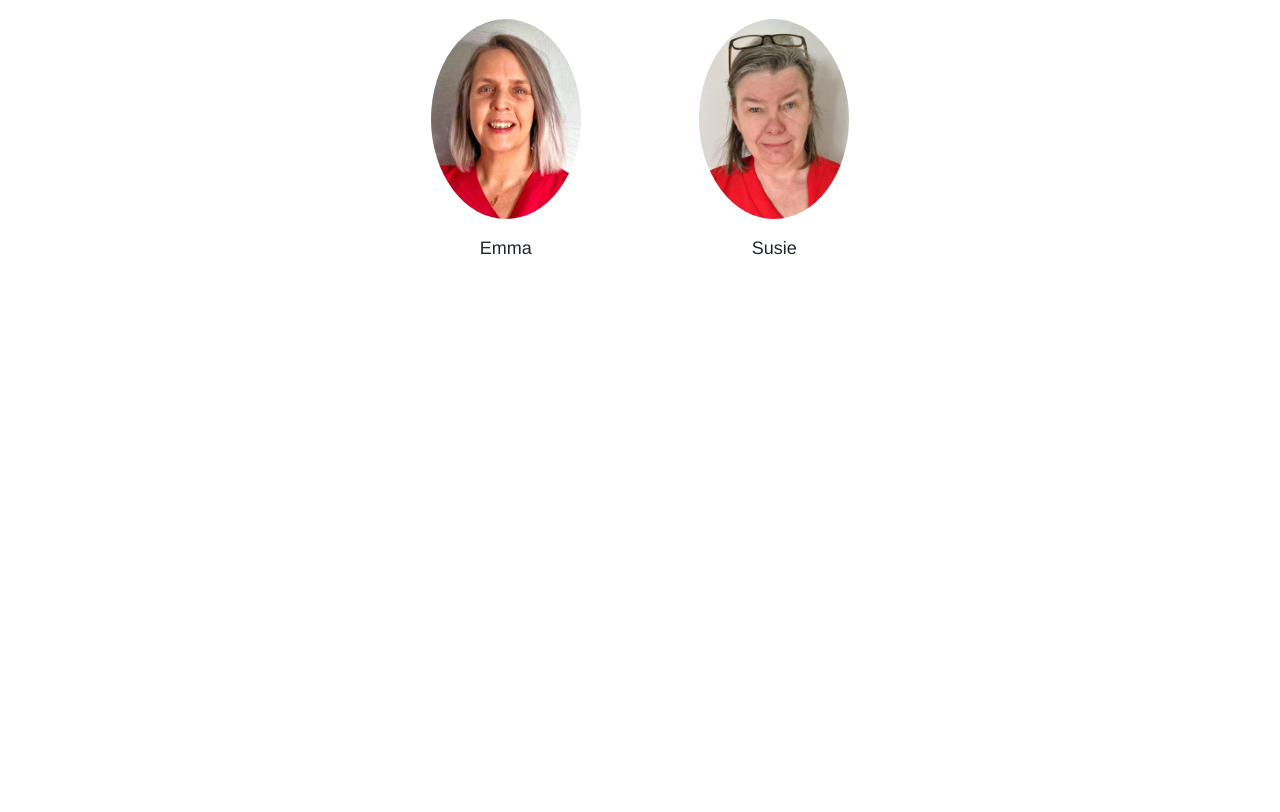
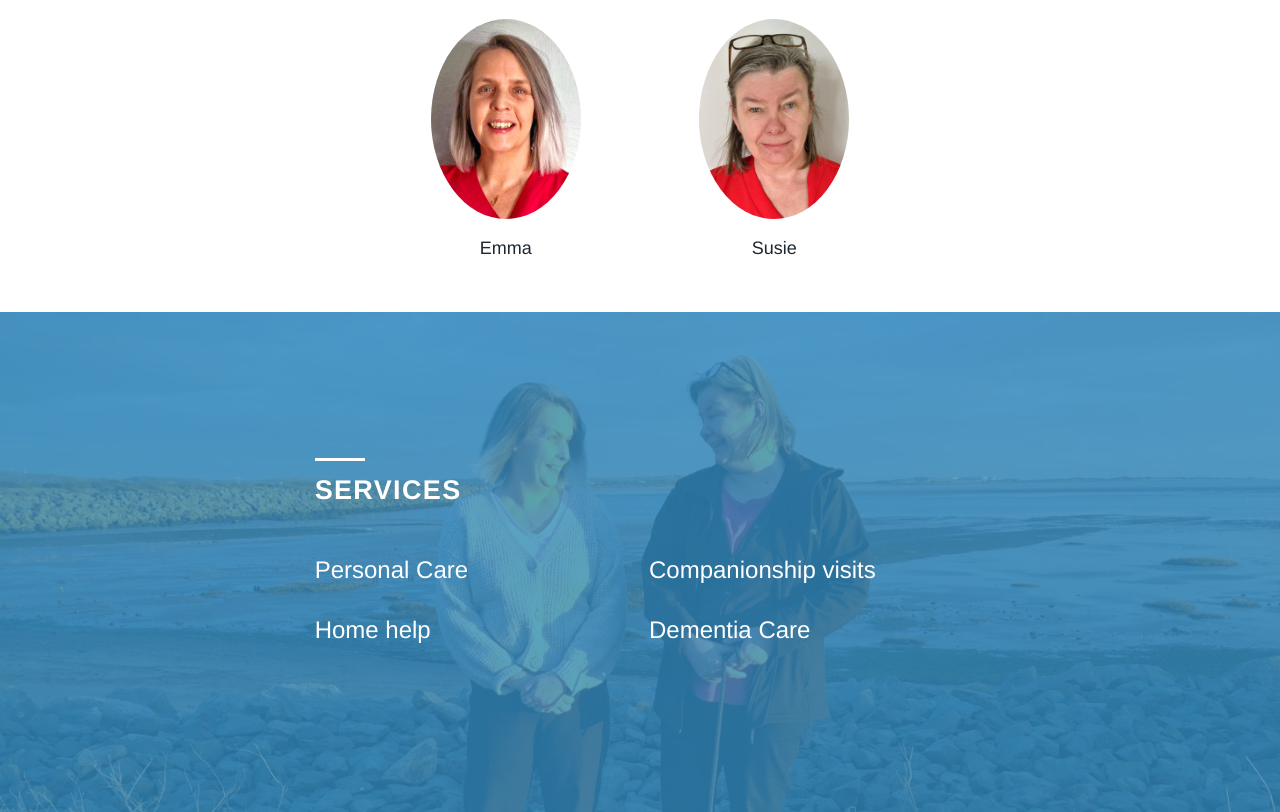
Before and after one commit to hannahcmtucker/duddoncare, a Gatsby site: page / in a window 1280 px wide. Shown: the part 1390-2202 px from the top of the page. Before the commit the page ends 1702 px from the top, so only its background shows below. Built offline with nearby package versions, Linux system fonts and the light colour scheme; Gatsby itself is replaced by a stand-in of ours; a web font is replaced by a local one; what emotion-normalize would draw is missing.

Commit message:
Add services section

```diff
--- a/src/components/About.tsx
+++ b/src/components/About.tsx
@@ -72,7 +72,7 @@ const AboutWrapper = styled.div`
 `
 
 const TextWrapper = styled.div`
-  width: 65ch;
+  width: var(--line-length);
 `
 
 const AboutParagraph = styled.p`
@@ -88,7 +88,7 @@ const ProfileImagesWrapper = styled.div`
   flex-direction: column;
   align-items: center;
   justify-content: center;
-  max-width: 65ch;
+  max-width: var(--line-length);
   margin-top: var(--spacing-xLarge);
 
   @media (min-width: ${theme.media.medium}) {
--- a/src/components/GlobalStyles.tsx
+++ b/src/components/GlobalStyles.tsx
@@ -44,6 +44,7 @@ const globalStyles = css`
     --color-primaryAlt: ${theme.colors.primaryAlt};
 
     --gutter: ${theme.gutter.mobile};
+    --line-length: ${theme.lineLength};
   }
 
   input,
--- a/src/components/Hero.tsx
+++ b/src/components/Hero.tsx
@@ -29,6 +29,7 @@ const Wrapper = styled.div`
 
 const imageStyles = {
   gridArea: '1/1',
+  height: '100%',
   maxHeight: 500,
 }
 
@@ -37,7 +38,7 @@ const Overlay = styled.div`
   width: 100%;
   height: 100%;
   background-color: var(--color-primary);
-  opacity: 70%;
+  opacity: 80%;
 `
 
 const Text = styled.div`
--- a/src/components/Layout.tsx
+++ b/src/components/Layout.tsx
@@ -4,6 +4,7 @@ import Header from './Header'
 import Hero from './Hero'
 import SEO from './SEO'
 import About from './About'
+import Services from './Services'
 
 export default function Layout(): JSX.Element {
   return (
@@ -14,6 +15,7 @@ export default function Layout(): JSX.Element {
       <main>
         <Hero />
         <About />
+        <Services />
       </main>
     </>
   )
--- a/src/components/SectionHeading.tsx
+++ b/src/components/SectionHeading.tsx
@@ -1,6 +1,6 @@
 import styled from '@emotion/styled'
 
-const SectionHeading = styled.h2`
+const SectionHeading = styled.h2<{ isLight?: boolean }>`
   position: relative;
   text-transform: uppercase;
   letter-spacing: 0.05em;
@@ -14,7 +14,8 @@ const SectionHeading = styled.h2`
     top: calc(-1 * var(--spacing-medium));
     display: block;
     width: 50px;
-    border-bottom: 3px solid var(--color-text);
+    border-bottom: 3px solid
+      ${props => (props.isLight ? 'white' : 'var(--color-text)')};
   }
 `
 
--- /dev/null
+++ b/src/components/Services.tsx
@@ -0,0 +1,87 @@
+import React from 'react'
+import styled from '@emotion/styled'
+import { StaticImage } from 'gatsby-plugin-image'
+import SectionHeading from './SectionHeading'
+import theme from '../theme'
+import {
+  servicesHeading,
+  service1,
+  service2,
+  service3,
+  service4,
+} from '../copy'
+
+export default function Services(): JSX.Element {
+  return (
+    <Wrapper>
+      <StaticImage
+        src="../images/susieandemma.jpg"
+        style={imageStyles}
+        layout="fullWidth"
+        alt=""
+        objectPosition="center top"
+      />
+      <Overlay />
+      <TextGridArea>
+        <TextWrapper>
+          <SectionHeading isLight>{servicesHeading}</SectionHeading>
+          <List>
+            <ListItem>{service1}</ListItem>
+            <ListItem>{service2}</ListItem>
+            <ListItem>{service3}</ListItem>
+            <ListItem>{service4}</ListItem>
+          </List>
+        </TextWrapper>
+      </TextGridArea>
+    </Wrapper>
+  )
+}
+
+const Wrapper = styled.div`
+  display: grid;
+  align-items: center;
+`
+
+const imageStyles = {
+  gridArea: '1/1',
+  height: '100%',
+  maxHeight: 500,
+}
+
+const Overlay = styled.div`
+  grid-area: 1/1;
+  width: 100%;
+  height: 100%;
+  background-color: var(--color-primary);
+  opacity: 80%;
+`
+
+const TextGridArea = styled.div`
+  grid-area: 1/1;
+  position: relative;
+  margin: var(--gutter);
+`
+
+const TextWrapper = styled.div`
+  max-width: var(--line-length);
+  margin: 0 auto;
+  color: white;
+`
+
+const List = styled.ul`
+  padding: 1em 0 0 0;
+  list-style: none;
+
+  @media (min-width: ${theme.media.medium}) {
+    columns: 2;
+  }
+`
+
+const ListItem = styled.li`
+  font-size: var(--font-size-deci);
+  margin-bottom: 1em;
+
+  @media (min-width: ${theme.media.large}) {
+    font-size: var(--font-size-kilo);
+  }
+`
--- a/src/copy.ts
+++ b/src/copy.ts
@@ -22,3 +22,8 @@ export const aboutQualifications4 =
   'Dementia Care Champions, including delivering dementia health training for an award winning care company'
 export const aboutQualifications5 =
   'Full Disclosure and Barring Service (DBS) check'
+export const servicesHeading = 'Services'
+export const service1 = 'Personal Care'
+export const service2 = 'Home help'
+export const service3 = 'Companionship visits'
+export const service4 = 'Dementia Care'
--- a/src/theme.ts
+++ b/src/theme.ts
@@ -46,6 +46,7 @@ const theme = {
     xxLarge: '1050px',
     xxxLarge: '1440px',
   },
+  lineLength: '65ch',
 }
 
 export default theme
```
Also changed, not shown: src/images/susieandemma.jpg (added).
